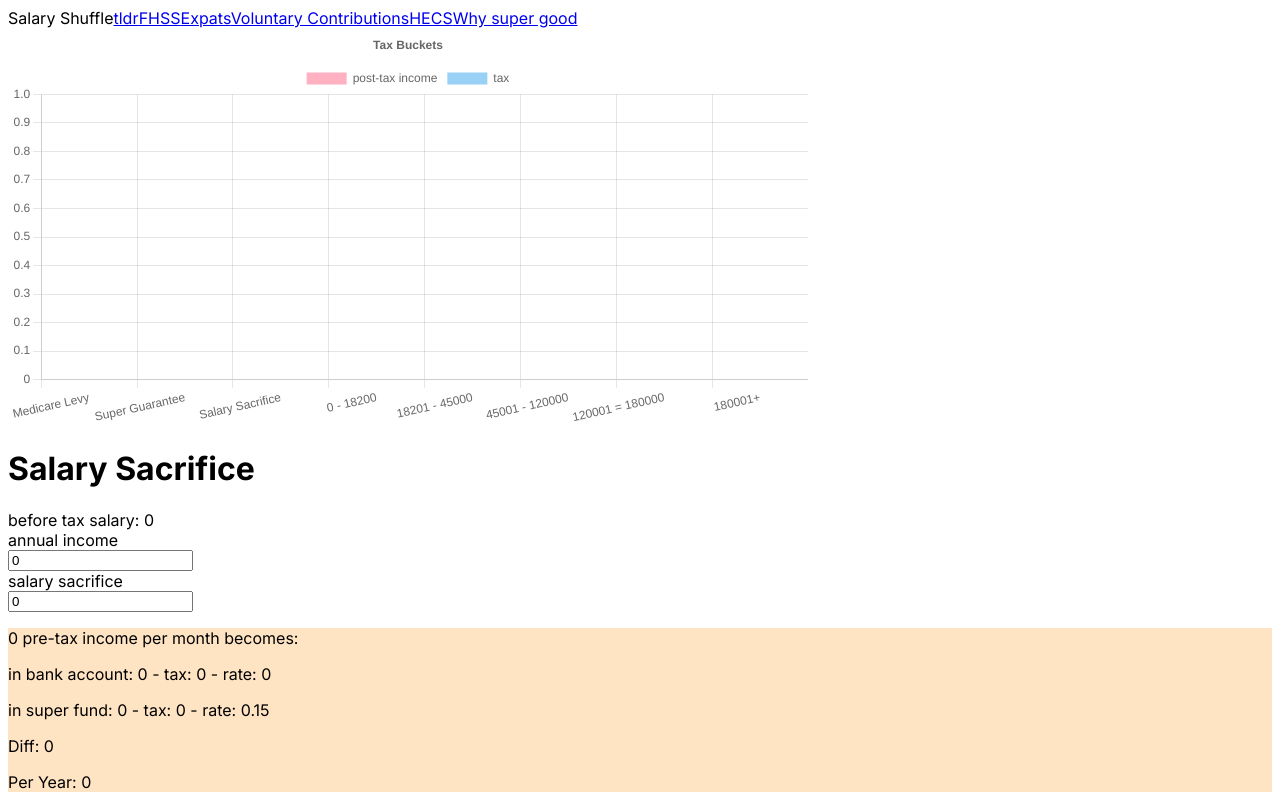
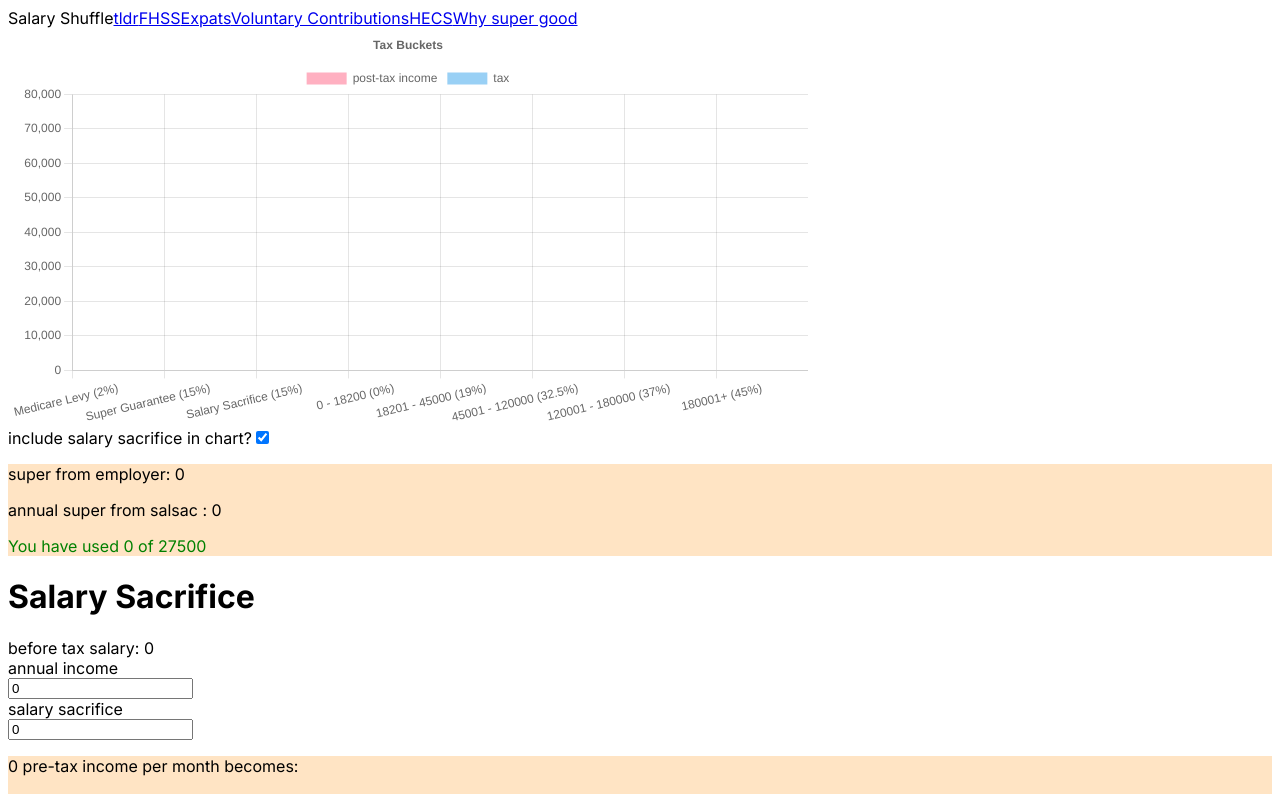
Before and after one commit to TimmDay/hack23-salary-shuffle, a Next.js app: page / in a window 1280 px wide. Shown: the top 794 px of the page. Built offline with nearby package versions, Linux system fonts and the light colour scheme.

Commit message:
Toggle Chart values + ConcCap component

```diff
--- a/src/app/page.tsx
+++ b/src/app/page.tsx
@@ -1,6 +1,7 @@
 "use client";
 
 import { Chart } from "@/components/Chart/Chart";
+import { ConcessionalCap } from "@/components/ConcessionalCap/ConcessionalCap";
 import { useState } from "react";
 import styles from "./page.module.css";
 import { getTopShavingTaxNaive, mockShaving, taxBucket } from "./utilities";
@@ -13,7 +14,10 @@ export default function Home() {
   const [statedIncome, setStatedIncome] = useState(0);
   const [salSacPerMonth, setSalSacPerMonth] = useState(0);
   const [includesSuper, setIncludesSuper] = useState(true);
+  const [incSalSac, setIncSalSac] = useState(true);
   const [shavingBit, setShavingBit] = useState(mockShaving);
+
+  const [maxYAxis, setMaxYAxis] = useState(-1);
 
   const adjustedForIncSuperIncome = includesSuper
     ? statedIncome
@@ -40,18 +44,31 @@ export default function Home() {
 
   const incomeAfterSGLevyAndSalSac = incomeAfterSGAndLevy - salSacPerMonth;
 
+  const concessionalContributions = superNetSG + salSacPerMonth * 12;
   // const shavingBit = getTopShavingTax(incomeAfterSuperAndLevy, salSacPerMonth);
   // useEffect(() => {
   //   setShavingBit(getTopShavingTax(incomeAfterSuperAndLevy, salSacPerMonth));
   // }, [incomeAfterSuperAndLevy, salSacPerMonth]);
 
-  // 5 income tax brackets
+  // 5 income tax brackets with sal sac
   const taxBucket1 = taxBucket(incomeAfterSGLevyAndSalSac, 0, 18200, 0);
   const taxBucket2 = taxBucket(incomeAfterSGLevyAndSalSac, 18201, 45000, 19);
   const taxBucket3 = taxBucket(incomeAfterSGLevyAndSalSac, 45001, 120000, 32.5);
   const taxBucket4 = taxBucket(incomeAfterSGLevyAndSalSac, 120001, 180000, 37);
   const taxBucket5 = taxBucket(
     incomeAfterSGLevyAndSalSac,
+    180001,
+    Infinity,
+    45
+  );
+
+  // 5 income tax brackets WITHOUT sal sac
+  const noSacTaxBucket1 = taxBucket(salMinusSGAndMedicare, 0, 18200, 0);
+  const noSacTaxBucket2 = taxBucket(salMinusSGAndMedicare, 18201, 45000, 19);
+  const noSacTaxBucket3 = taxBucket(salMinusSGAndMedicare, 45001, 120000, 32.5);
+  const noSacTaxBucket4 = taxBucket(salMinusSGAndMedicare, 120001, 180000, 37);
+  const noSacTaxBucket5 = taxBucket(
+    salMinusSGAndMedicare,
     180001,
     Infinity,
     45
@@ -80,8 +97,26 @@ export default function Home() {
     taxBucket5.taxPaid,
   ];
 
-  const bucketIncomesWithoutSalSac = [];
-  const taxesWithoutSalSac = [];
+  const bucketIncomesWithoutSalSac = [
+    0,
+    superInAccount,
+    0,
+    noSacTaxBucket1.remIncome,
+    noSacTaxBucket2.remIncome,
+    noSacTaxBucket3.remIncome,
+    noSacTaxBucket4.remIncome,
+    noSacTaxBucket5.remIncome,
+  ];
+  const bucketTaxesWithoutSalSac = [
+    medicareLevy,
+    superTaxOnSG,
+    0,
+    noSacTaxBucket1.taxPaid,
+    noSacTaxBucket2.taxPaid,
+    noSacTaxBucket3.taxPaid,
+    noSacTaxBucket4.taxPaid,
+    noSacTaxBucket5.taxPaid,
+  ];
 
   const totalTax =
     medicareLevy +
@@ -103,7 +138,23 @@ export default function Home() {
   return (
     // <div className={styles.main}>
     <div>
-      <Chart bucketIncomes={bucketIncomes} bucketTaxes={bucketTaxes}></Chart>
+      <div>
+        <Chart
+          bucketIncomes={incSalSac ? bucketIncomes : bucketIncomesWithoutSalSac}
+          bucketTaxes={incSalSac ? bucketTaxes : bucketTaxesWithoutSalSac}
+        ></Chart>
+        <div>
+          <label htmlFor="incSalSac">include salary sacrifice in chart?</label>
+          <input
+            type="checkbox"
+            title="incSalSac"
+            checked={incSalSac}
+            onChange={() => setIncSalSac((prev) => !prev)}
+          />
+        </div>
+
+        <ConcessionalCap sg={superNetSG} salSacPerMonth={salSacPerMonth} />
+      </div>
 
       <h1>Salary Sacrifice</h1>
       {/*
@@ -124,7 +175,6 @@ export default function Home() {
         />
 
         <label htmlFor="salsac">salary sacrifice</label>
-
         <input
           type="number"
           title="salsac"
--- a/src/components/Chart/Chart.tsx
+++ b/src/components/Chart/Chart.tsx
@@ -20,7 +20,26 @@ ChartJS.register(
   Legend
 );
 
-export const options = {
+const labels = [
+  "Medicare Levy (2%)",
+  "Super Guarantee (15%)",
+  "Salary Sacrifice (15%)",
+  "0 - 18200 (0%)",
+  "18201 - 45000 (19%)",
+  "45001 - 120000 (32.5%)",
+  "120001 - 180000 (37%)",
+  "180001+ (45%)",
+];
+const rates = [2, 15, 15, 0, 19, 32.5, 37, 45];
+
+type Props = {
+  bucketIncomes: number[]; //TODO: length 8
+  bucketTaxes: number[];
+  yAxisMax?: number;
+};
+
+export function Chart({ bucketIncomes, bucketTaxes, yAxisMax = 80000 }: Props) {
+  const options = {
     responsive: true,
     scales: {
       x: {
@@ -28,6 +47,7 @@ export const options = {
       },
       y: {
         stacked: true,
+        max: yAxisMax, //TODO: dymanic based on income?
       },
     },
     plugins: {
@@ -41,36 +61,17 @@ export const options = {
     },
   };
 
-const labels = [
-  "Medicare Levy",
-  "Super Guarantee",
-  "Salary Sacrifice",
-  "0 - 18200",
-  "18201 - 45000",
-  "45001 - 120000",
-  "120001 = 180000",
-  "180001+",
-];
-
-const bucketIncomes = [16000, 20000, 20000, 26800, 75000, 60000, 60000, 60000];
-
-type Props = {
-  bucketIncomes: number[]; //TODO: length 8
-  bucketTaxes: number[];
-};
-
-export function Chart({ bucketIncomes, bucketTaxes }: Props) {
   const data = {
     labels,
     datasets: [
       {
         label: "post-tax income",
-        data: labels.map((_, index) => bucketIncomes[index]), //faker.datatype.number({ min: 0, max: 1000 })),
+        data: labels.map((_, index) => bucketIncomes[index]),
         backgroundColor: "rgba(255, 99, 132, 0.5)",
       },
       {
         label: "tax",
-        data: labels.map((_, index) => bucketTaxes[index]), //faker.datatype.number({ min: 0, max: 1000 })),
+        data: labels.map((_, index) => bucketTaxes[index]),
         backgroundColor: "rgba(53, 162, 235, 0.5)",
       },
     ],
--- /dev/null
+++ b/src/components/ConcessionalCap/ConcessionalCap.module.css
@@ -0,0 +1,9 @@
+.isUnder {
+  color: green;
+}
+.isOver {
+  color: red;
+}
+.wrapper {
+  background-color: bisque;
+}
--- /dev/null
+++ b/src/components/ConcessionalCap/ConcessionalCap.tsx
@@ -0,0 +1,18 @@
+import styles from "./ConcessionalCap.module.css";
+
+type Props = { sg: number; salSacPerMonth: number };
+
+const CONCESSIONAL_CAP = 27500;
+export function ConcessionalCap({ sg, salSacPerMonth }: Props) {
+  const total = sg + salSacPerMonth * 12;
+  const amountIsUnder = total <= CONCESSIONAL_CAP;
+  return (
+    <div className={styles.wrapper}>
+      <p>{`super from employer: ${sg}`}</p>
+      <p>{`annual super from salsac : ${salSacPerMonth * 12}`}</p>
+      <p
+        className={amountIsUnder ? styles.isUnder : styles.isOver}
+      >{`You have used ${total} of ${CONCESSIONAL_CAP}`}</p>
+    </div>
+  );
+}
```
Lines whose indentation alone changed are shown as unchanged.
